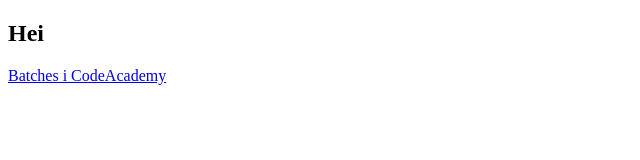
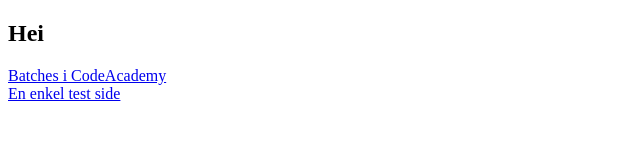
Before and after one commit to GruppeNr10/GruppeNr10.github.io, a plain HTML site: page index.html in a window 1280 px wide. Shown: the whole page, without its empty margins (0-640 px from the left). Drawn offline with Linux system fonts and the light colour scheme.

Commit message:
Update index.html

```diff
--- a/index.html
+++ b/index.html
@@ -5,6 +5,7 @@
 </head>
 <body>
 <h2>Hei</h2>
-<a href="Batches/Batches.html">Batches i CodeAcademy</a>
+<a href="Batches/Batches.html">Batches i CodeAcademy</a><br>
+<a href="Test Side/Lekse Uke 43.html">En enkel test side</a><br>
 </body>
 </html>
```
